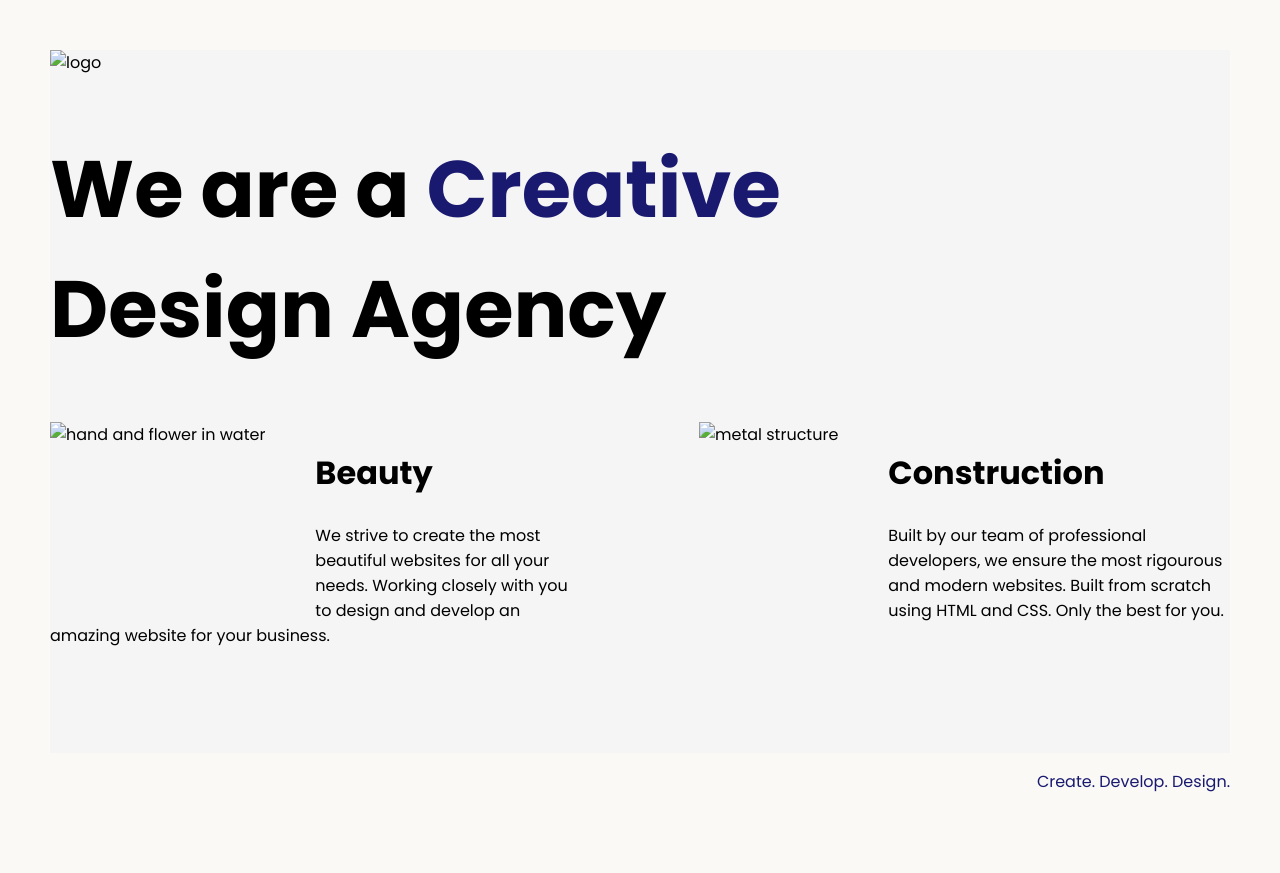
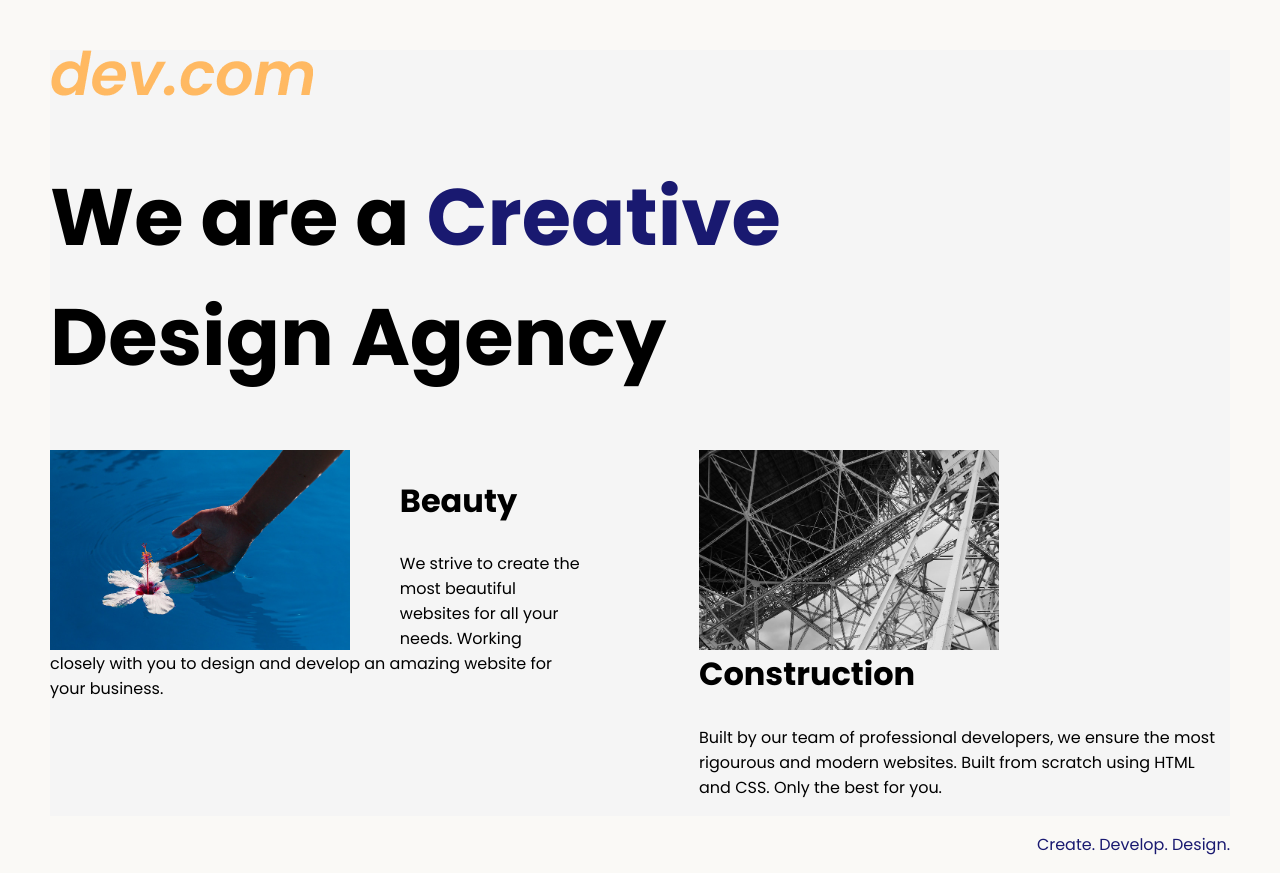
Before and after one commit to blacknight0007/web-agency, a plain HTML site: page index.html in a window 1280 px wide. Before the commit the page ends 810 px from the top, so only its background shows below. Drawn offline with Linux system fonts and the light colour scheme.

Commit message:
Update index.html

```diff
--- a/index.html
+++ b/index.html
@@ -13,9 +13,9 @@
 
 <body>
   <div class="main">
-    <img class="logo" src="./assets/images/logo.png" alt="logo">
+    <img class="logo" src="./images/logo.png" alt="logo">
     <h1>We are a <span> Creative </span> <br />Design Agency</h1>
-    <div class="left card"><img class="tile-image" src="./assets/images/beautiful.jpg" alt="hand and flower in water">
+    <div class="left card"><img class="tile-image" src="./images/beautiful.jpg" alt="hand and flower in water">
       <h2 class="card-title">Beauty</h2>
       <p class="card-text">We strive to create the most beautiful websites for all your needs. Working closely with you
         to
@@ -23,7 +23,7 @@
         develop an amazing website for your business.</p>
     </div>
 
-    <div class="right card"><img class="tile-image" src="./assets/images/construction.jpg" alt="metal structure">
+    <div class="right card"><img class="tile-image" src="./images/construction.jpg" alt="metal structure">
       <h2 class="card-title">Construction</h2>
       <p>Built by our team of professional developers, we ensure the most rigourous and modern websites. Built from
         scratch using HTML and CSS. Only the best for you.</p>
```
